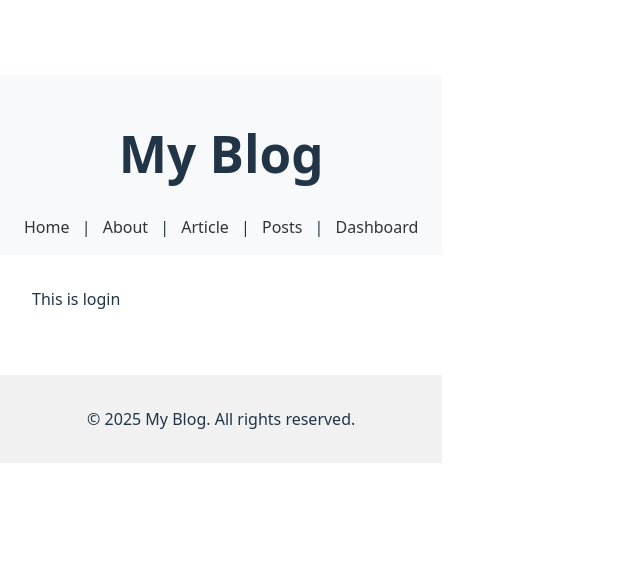
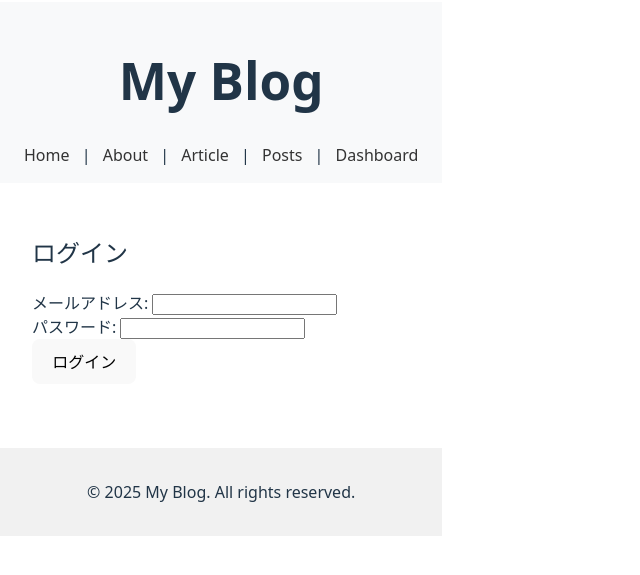
Before and after one commit to hiromichinomata/react-router-handson, a React (Vite) app: page /login in a window 1280 px wide. Shown: the part 131-706 px from the top of the page, without its empty margins (0-640 px from the left). Built offline with nearby package versions, Linux system fonts and the light colour scheme.

Commit message:
update: auth

```diff
--- a/src/App.tsx
+++ b/src/App.tsx
@@ -2,6 +2,7 @@ import React from 'react';
 import { BrowserRouter, Routes, Route, Link } from 'react-router';
 import Layout from './layout';
 import NotFound from './pages/not_found';
+import { AuthProvider } from './contexts/auth_context';
 import ProtectedRoute from './components/protected_route';
 import About from './pages/about';
 import Articles from './pages/article';
@@ -15,6 +16,7 @@ import PostDetail from './pages/post_detail';
 
 function App() {
   return (
+    <AuthProvider>
       <BrowserRouter>
         <Routes>
           <Route path="/" element={<Layout />}>
@@ -40,6 +42,7 @@ function App() {
           </Route>
         </Routes>
       </BrowserRouter>
+    </AuthProvider>
   );
 }
 
--- a/src/components/protected_route.tsx
+++ b/src/components/protected_route.tsx
@@ -1,15 +1,16 @@
-import React from 'react';
+// src/components/ProtectedRoute.tsx
+import React, { useContext } from 'react';
 import { Navigate } from 'react-router';
+import { AuthContext } from '../contexts/auth_context';
 
 interface ProtectedRouteProps {
   children: JSX.Element;
 }
 
 const ProtectedRoute: React.FC<ProtectedRouteProps> = ({ children }) => {
-  const isAuthenticated = false; // ここは実際の認証状態に置き換え
+  const { isAuthenticated } = useContext(AuthContext);
 
   if (!isAuthenticated) {
-    // 認証されていなければログインページへリダイレクト
     return <Navigate to="/login" replace />;
   }
 
--- /dev/null
+++ b/src/contexts/auth_context.tsx
@@ -0,0 +1,36 @@
+import React, { createContext, useState } from 'react';
+
+interface AuthContextValue {
+  isAuthenticated: boolean;
+  login: (email: string, password: string) => Promise<boolean>;
+  logout: () => void;
+}
+
+export const AuthContext = createContext<AuthContextValue>({
+  isAuthenticated: false,
+  login: async () => false,
+  logout: () => {},
+});
+
+export const AuthProvider: React.FC<{ children: React.ReactNode }> = ({ children }) => {
+  const [isAuthenticated, setIsAuthenticated] = useState(false);
+
+  const login = async (email: string, password: string): Promise<boolean> => {
+    // ここは実際のAPI呼び出しに置き換える
+    if (email === 'user@example.com' && password === 'password') {
+      setIsAuthenticated(true);
+      return true;
+    }
+    return false;
+  };
+
+  const logout = () => {
+    setIsAuthenticated(false);
+  };
+
+  return (
+    <AuthContext.Provider value={{ isAuthenticated, login, logout }}>
+      {children}
+    </AuthContext.Provider>
+  );
+};
--- a/src/pages/dashboard.tsx
+++ b/src/pages/dashboard.tsx
@@ -1,9 +1,16 @@
-import React from 'react';
+import React, { useContext } from 'react';
+import { AuthContext } from '../contexts/auth_context';
 
-function Dashboard() {
+const Dashboard: React.FC = () => {
+  const { logout } = useContext(AuthContext);
+
   return (
-    <div>This is dashboard</div>
+    <div>
+      <h2>ダッシュボード</h2>
+      <p>ここは認証されたユーザー専用のページです。</p>
+      <button onClick={logout}>ログアウト</button>
+    </div>
   );
-}
+};
 
 export default Dashboard;
--- a/src/pages/login.tsx
+++ b/src/pages/login.tsx
@@ -1,9 +1,50 @@
-import React from 'react';
+import React, { useState, useContext } from 'react';
+import { useNavigate } from 'react-router';
+import { AuthContext } from '../contexts/auth_context';
 
-function Login() {
+const Login: React.FC = () => {
+  const [email, setEmail] = useState('');
+  const [password, setPassword] = useState('');
+  const { login } = useContext(AuthContext);
+  const navigate = useNavigate();
+
+  const handleSubmit = async (e: React.FormEvent) => {
+    e.preventDefault();
+    // ダミー認証：メールアドレスとパスワードが合致すれば認証成功
+    const success = await login(email, password);
+    if (success) {
+      navigate('/dashboard');
+    } else {
+      alert('メールアドレスまたはパスワードが正しくありません');
+    }
+  };
+
   return (
-    <div>This is login</div>
+    <div>
+      <h2>ログイン</h2>
+      <form onSubmit={handleSubmit}>
+        <div>
+          <label htmlFor="email">メールアドレス: </label>
+          <input
+            type="email"
+            id="email"
+            value={email}
+            onChange={(e) => setEmail(e.target.value)}
+          />
+        </div>
+        <div>
+          <label htmlFor="password">パスワード: </label>
+          <input
+            type="password"
+            id="password"
+            value={password}
+            onChange={(e) => setPassword(e.target.value)}
+          />
+        </div>
+        <button type="submit">ログイン</button>
+      </form>
+    </div>
   );
-}
+};
 
 export default Login;
```
Lines whose indentation alone changed are shown as unchanged.
